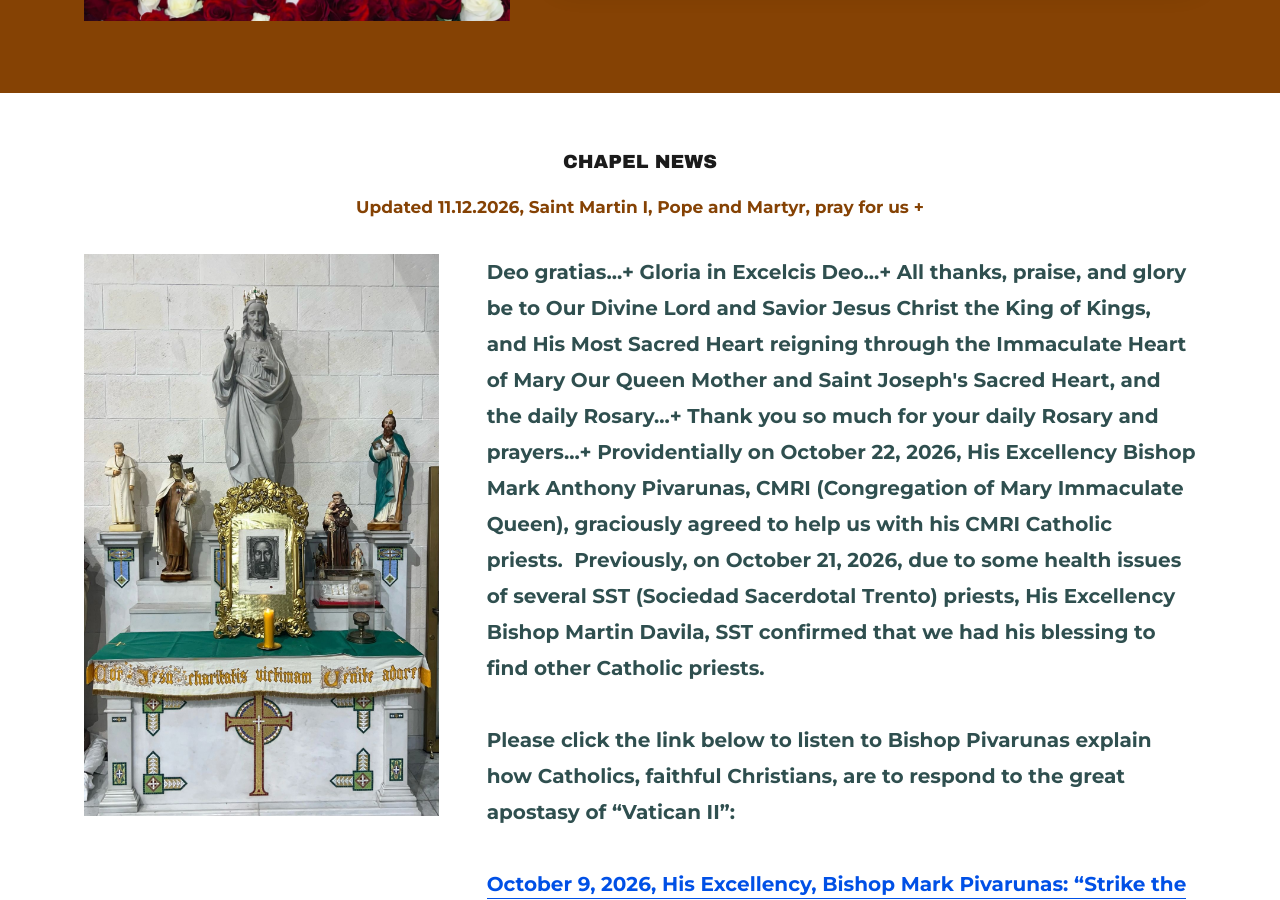
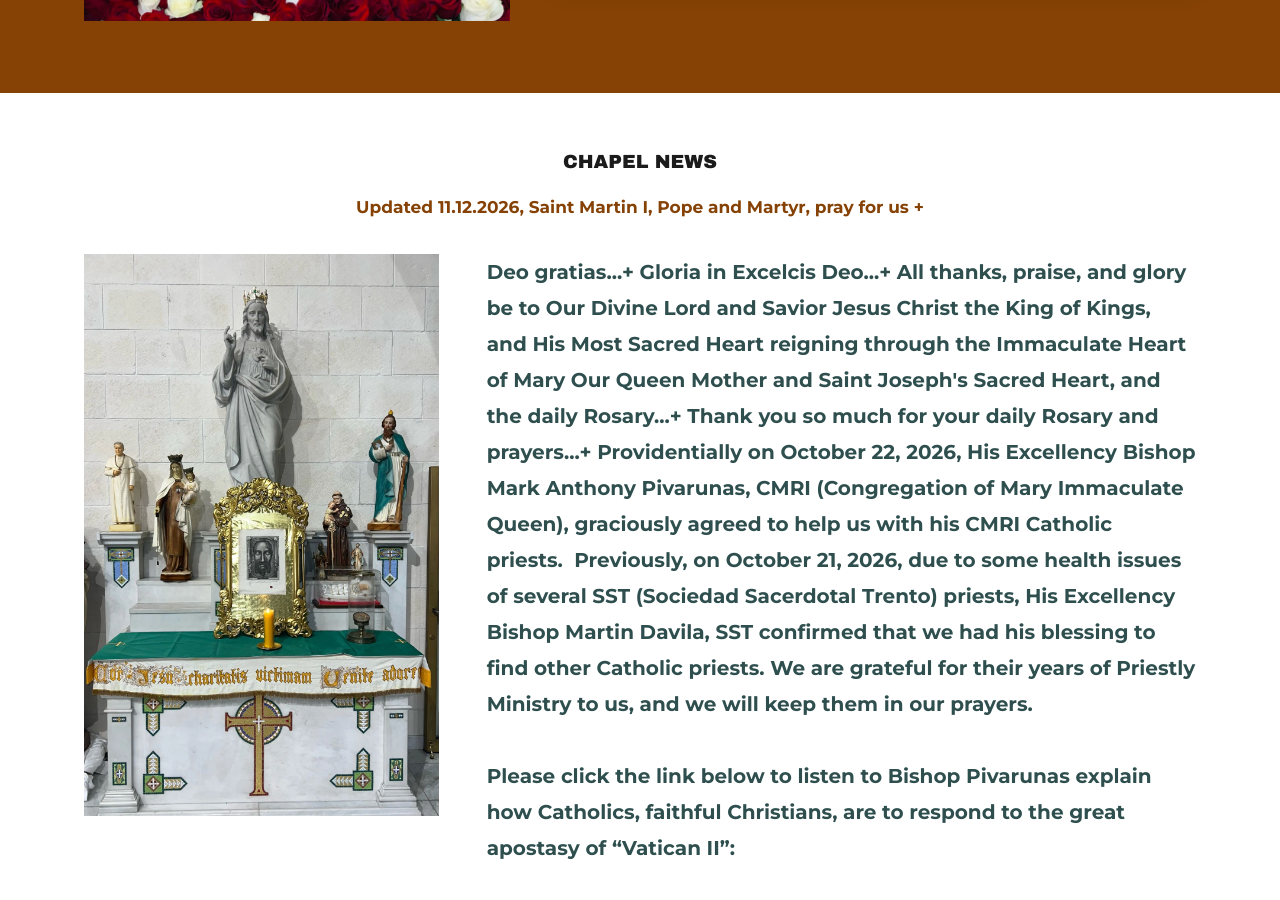
Before and after one commit to ourladymhtchurch/ourladymhtchurch.github.io, a Jekyll site: the page built from index.html, in a window 1280 px wide and 900 px high, scrolled down 776 px. Built offline with Jekyll 4.4.1, drawn with Linux system fonts in a browser that asks for light colours.

Commit message:
Thank the SST priests for their years of Priestly Ministry in Chapel News

```diff
--- a/index.html
+++ b/index.html
@@ -20,7 +20,7 @@ featured.yml, prayer.yml and devotions.yml.
     <div class="grid grid--4-8">
       <img src="{{ '/assets/img/chapel-altar.jpg' | relative_url }}" alt="Side altar of the chapel with the statue of the Sacred Heart and the image of the Holy Face">
       <div class="rich text text--slate">
-<p><strong>Deo gratias...+ Gloria in Excelcis Deo...+ All thanks, praise, and glory be to Our Divine Lord and Savior Jesus Christ the King of Kings, and His Most Sacred Heart reigning through the Immaculate Heart of Mary Our Queen Mother and Saint Joseph's Sacred Heart, and the daily Rosary...+ Thank you so much for your daily Rosary and prayers...+ Providentially on October 22, 2026, His Excellency Bishop Mark Anthony Pivarunas, CMRI (Congregation of Mary Immaculate Queen), graciously agreed to help us with his CMRI Catholic priests.&nbsp; Previously, on October 21, 2026, due to some health issues of several SST (Sociedad Sacerdotal Trento) priests, His Excellency Bishop Martin Davila, SST confirmed that we had his blessing to find other Catholic priests.</strong></p>
+<p><strong>Deo gratias...+ Gloria in Excelcis Deo...+ All thanks, praise, and glory be to Our Divine Lord and Savior Jesus Christ the King of Kings, and His Most Sacred Heart reigning through the Immaculate Heart of Mary Our Queen Mother and Saint Joseph's Sacred Heart, and the daily Rosary...+ Thank you so much for your daily Rosary and prayers...+ Providentially on October 22, 2026, His Excellency Bishop Mark Anthony Pivarunas, CMRI (Congregation of Mary Immaculate Queen), graciously agreed to help us with his CMRI Catholic priests.&nbsp; Previously, on October 21, 2026, due to some health issues of several SST (Sociedad Sacerdotal Trento) priests, His Excellency Bishop Martin Davila, SST confirmed that we had his blessing to find other Catholic priests. We are grateful for their years of Priestly Ministry to us, and we will keep them in our prayers.</strong></p>
 <p><br></p>
 <p><strong>Please click the link below to listen to Bishop Pivarunas explain how Catholics, faithful Christians, are to respond to the great apostasy of “Vatican II”:</strong></p>
 <p><br></p>
```
